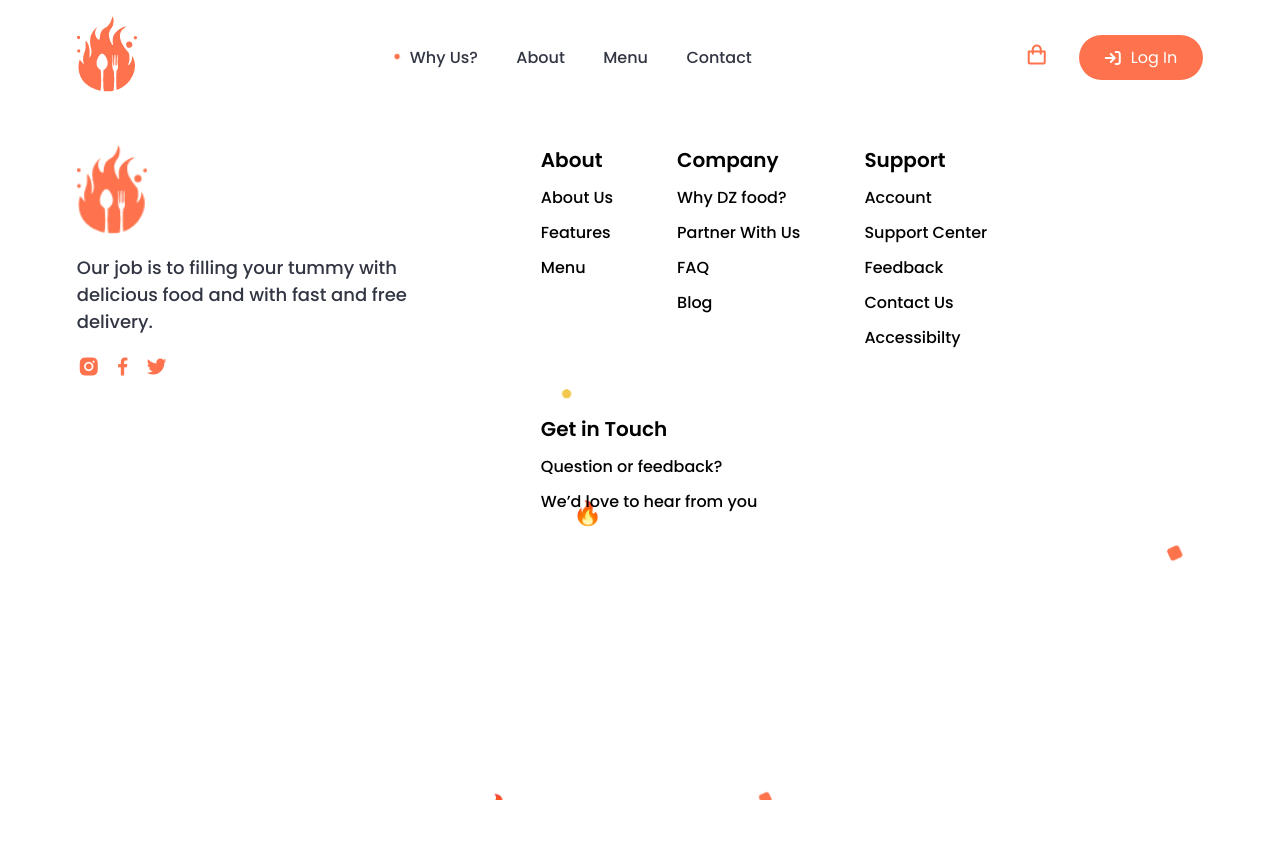
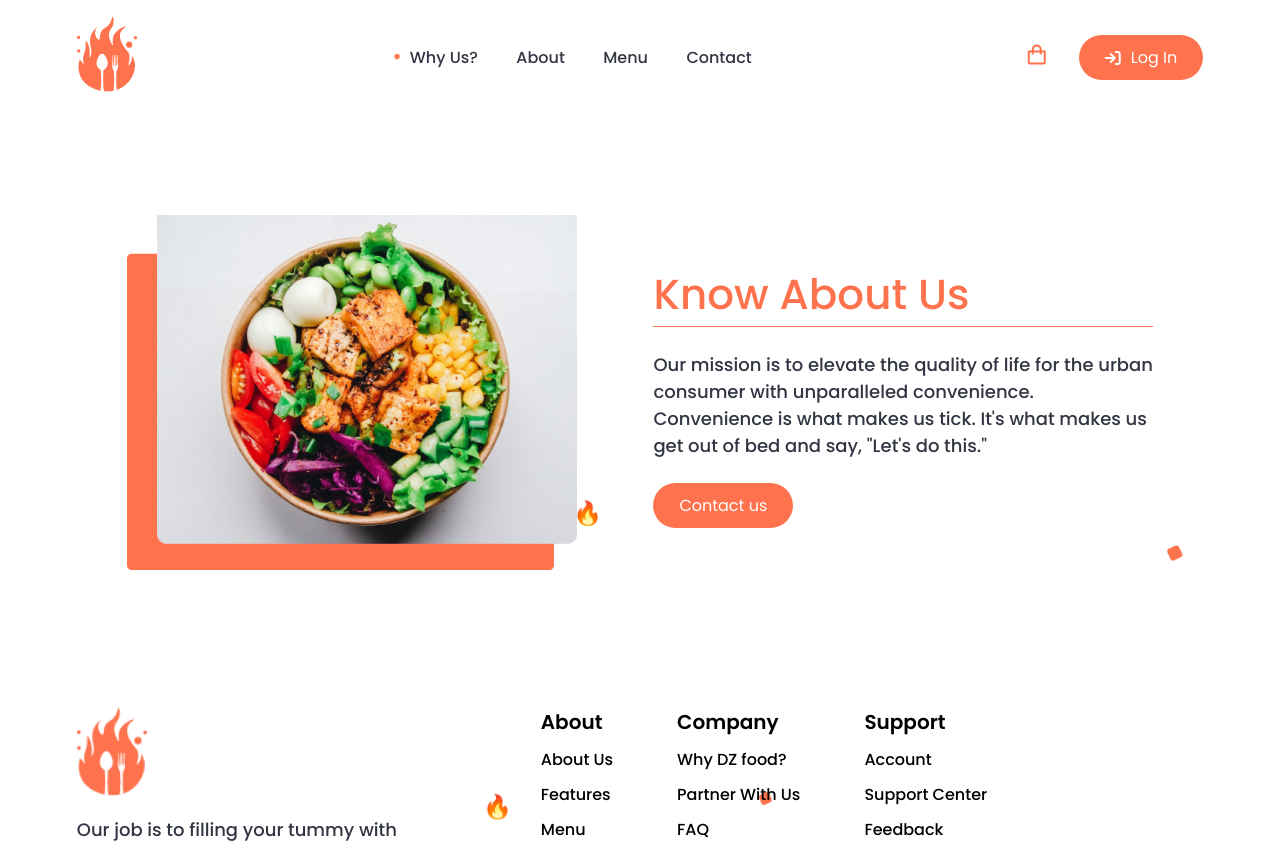
Before and after one commit to RanaUbaidullah/DzFood, a React (Create React App) app: page /about in a window 1280 px wide. Shown: the top 843 px of the page. Before the commit the page ends 800 px from the top, so only its background shows below. Built offline with nearby package versions, Linux system fonts and the light colour scheme.

Commit message:
about us page completed

```diff
--- a/src/App/ReactRoutes/ReactRoutes.js
+++ b/src/App/ReactRoutes/ReactRoutes.js
@@ -7,6 +7,7 @@ import Login from "../pages/login/login.js";
 import Menu from "../pages/menu/Menu";
 import Favourite from "../pages/favourite/Favourite";
 import Cart from "../pages/cart/Cart";
+import About from "../pages/about/About";
 function ReactRoutes() {
   return (
     <>
@@ -17,6 +18,7 @@ function ReactRoutes() {
         <Route path="/menu" element={<Menu/>} />
         <Route path="/favourite"element={<Favourite/>}/>
         <Route path="/cart"element={<Cart/>}/>
+        <Route path="/about"element={<About/>}/>
       </Routes>
       <Footer/>
     </>
--- /dev/null
+++ b/src/App/pages/about/About.js
@@ -0,0 +1,25 @@
+import React from 'react'
+import './about.css'
+function About() {
+  return (
+<div className="about__section">
+  <div className="about__img">
+    <img src="img/about.png" />
+  </div>
+  <div className="about__content">
+    <h3 className="subheading">Know About Us</h3>
+    <p className="paragraph">
+      Our mission is to elevate the quality of life for the urban consumer with
+      unparalleled convenience. Convenience is what makes us tick. It's what
+      makes us get out of bed and say, "Let's do this."
+    </p>
+    <a href="#" className="btn">
+      Contact us
+    </a>
+  </div>
+</div>
+
+  )
+}
+
+export default About
--- /dev/null
+++ b/src/App/pages/about/about.css
@@ -0,0 +1,52 @@
+.about__section{
+    padding: 100px 6vw;
+    display: flex;
+    justify-content: center;
+    gap: 6vw;
+    align-items: center;
+}
+
+.about__img{
+    max-width: 450px;
+}
+
+.about__img img{
+    width: 100%;
+}
+
+.about__content{
+    display: flex;
+    flex-direction: column;
+    gap: 24px;
+}
+
+.subheading{
+    color: var(--primary-color);
+    font-size: 42px;
+}
+
+
+
+@media (max-width:890px) {
+    .about__section{
+        flex-direction: column;
+    }
+
+    .about__content{
+        align-items: center;
+    }
+
+    .paragraph{
+        text-align: center;
+    }
+
+}
+
+@media (max-width:380px) {
+
+    .subheading{
+        font-size: 36px;
+        text-align: center;
+    }
+
+}
```
